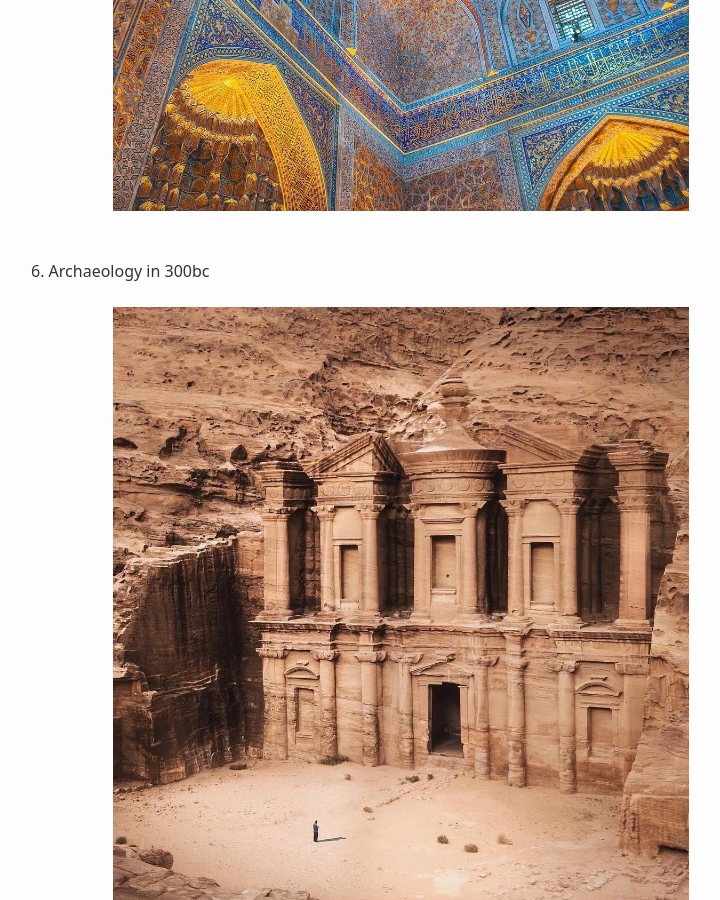
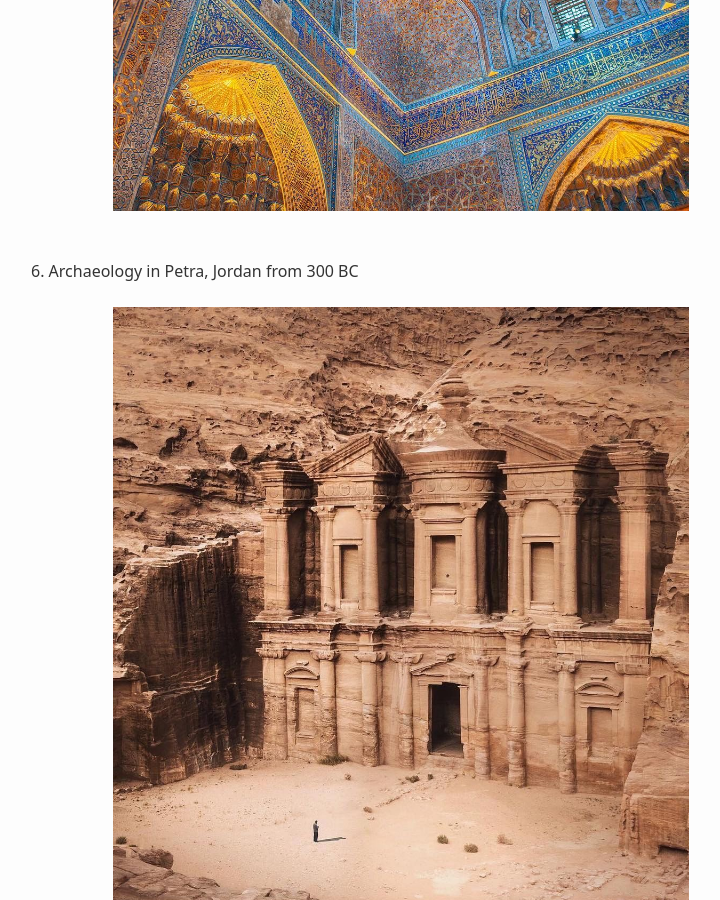
Before and after one commit to prashant-kikani/prashant-kikani.github.io, a Jekyll site: the page built from gallery.html, in a window 1280 px wide and 900 px high, scrolled down 3991 px. Shown: the whole window, without its empty margins (239-959 px from the left). Built offline with Jekyll 4.4.1, drawn with Linux system fonts in a browser that asks for light colours.

Commit message:
minor changes

```diff
--- a/gallery.html
+++ b/gallery.html
@@ -29,7 +29,7 @@ description: A collection of fascinating photos.
 
 <br/><br/><center><img src="/gallery/cool_ceilings_uzbekistan.jpg" height="720"/></center><br/><br/>
 
-6. Archaeology in 300bc
+6. Archaeology in Petra, Jordan from 300 BC
 
 <br/><br/><center><img src="/gallery/archaeology_in_300bc.jpg" height="720"/></center><br/><br/>
 
```
